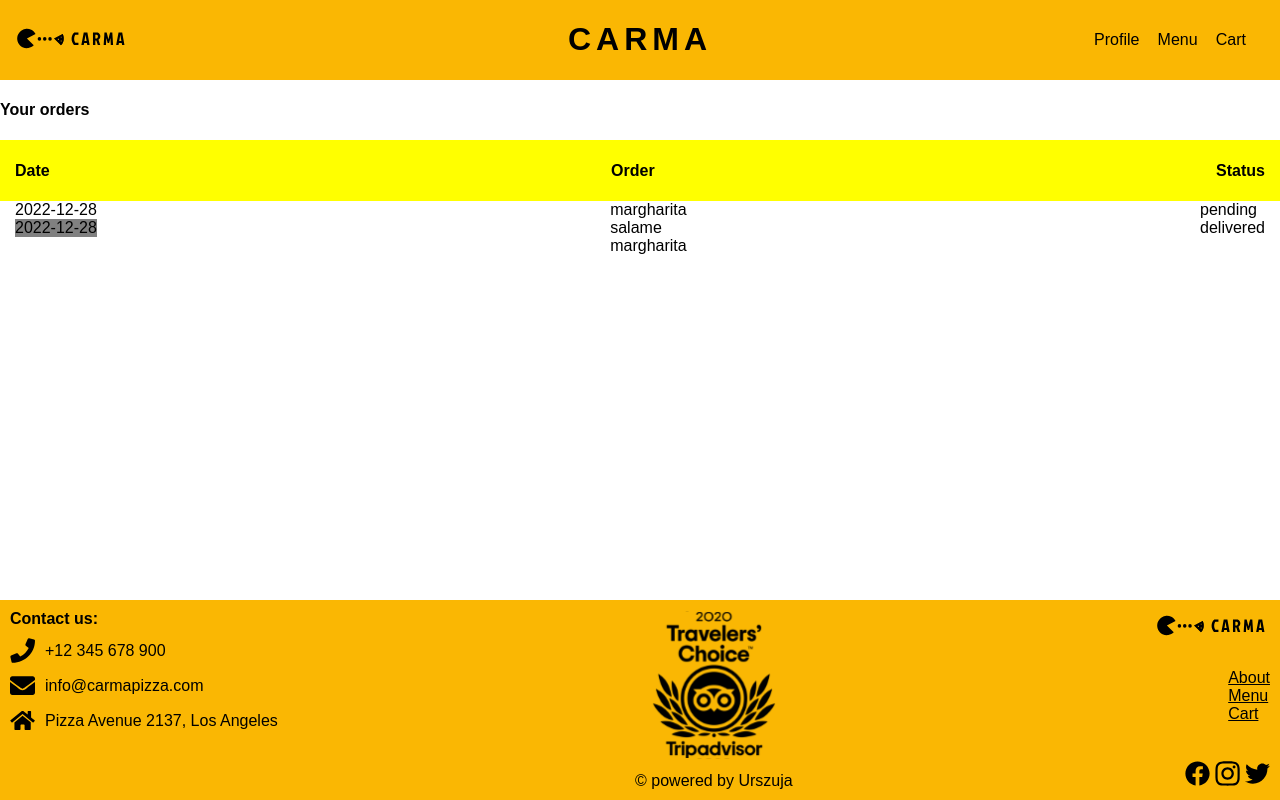
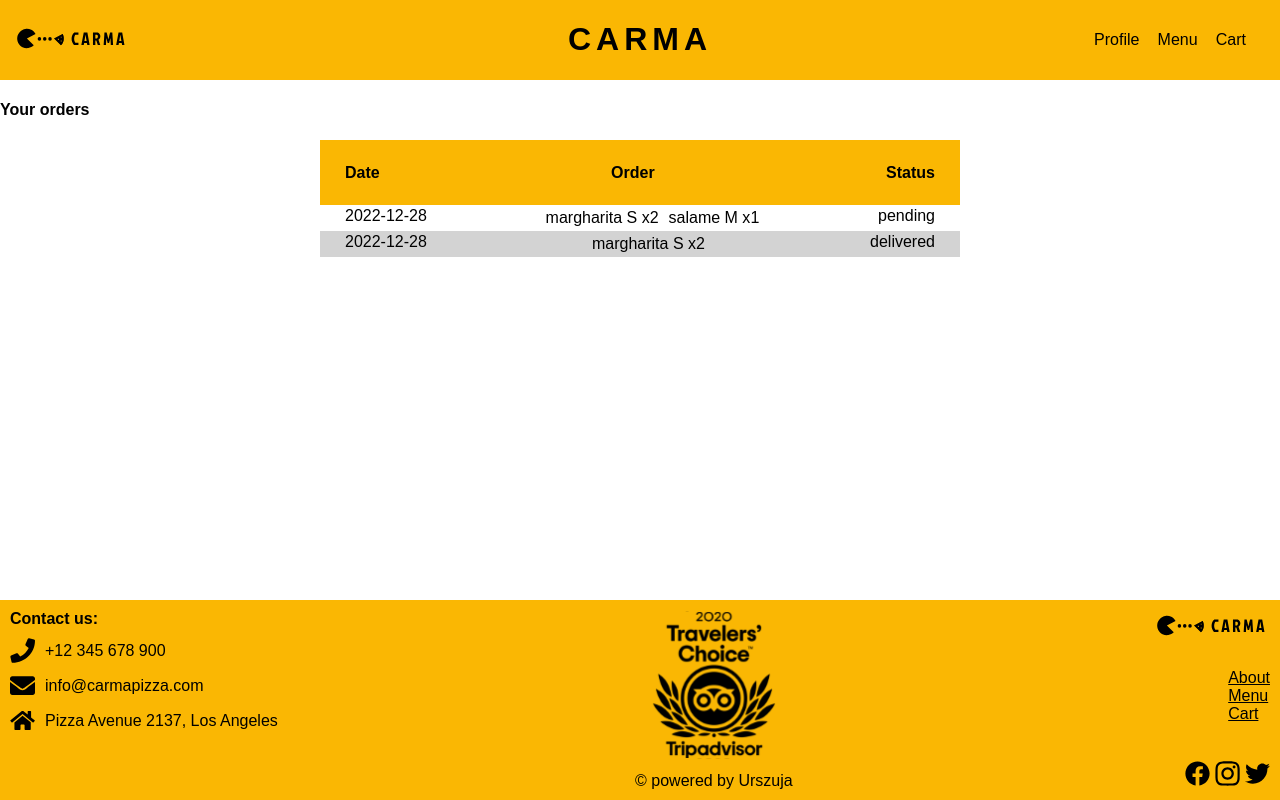
Before and after one commit to Urszuja/Carma.Restaurant.Project.Typescript.NextJS, a Next.js app in the folder carma-app/: page /order/list in a window 1280 px wide. Built offline with nearby package versions, Linux system fonts and the light colour scheme; a web font is replaced by a local one.

Commit message:
proper styles for order list added

```diff
--- a/carma-app/components/OrderList/OrderList.tsx
+++ b/carma-app/components/OrderList/OrderList.tsx
@@ -5,31 +5,25 @@ import { mockOrders } from "../../mockData";
 function OrderList() {
   return (
     <StyledOrderList>
-      <div className="label">
+      <div className="header">
         <h4>Date</h4>
         <h4>Order</h4>
         <h4>Status</h4>
       </div>
-      <div className="list">
-        <div className="time-stamp">
-          {mockOrders.map((order) => (
+      <div className="orders">
+        {mockOrders.map((order) => (
+          <div key={order.id} className="row">
             <div key={order.id}>{order.timeStamp}</div>
-          ))}
-        </div>
-        <div className="order">
-          {mockOrders.map((order) => (
             <div className="order" key={order.id}>
               {order.orderItems.map((pizza) => (
-                <div id={pizza.id}>{pizza.name}</div>
+                <div id={pizza.id}>
+                  {pizza.name} {pizza.size} x{pizza.quantity}
+                </div>
               ))}
             </div>
-          ))}
-        </div>
-        <div className="status">
-          {mockOrders.map((order) => (
             <div key={order.id}>{order.status}</div>
-          ))}
-        </div>
+          </div>
+        ))}
       </div>
     </StyledOrderList>
   );
--- a/carma-app/components/styles/OrderList.styled.ts
+++ b/carma-app/components/styles/OrderList.styled.ts
@@ -1,25 +1,28 @@
 import styled from "styled-components";
 
 export const StyledOrderList = styled.div`
-  color: black;
-  background-color: white;
-  display: flex;
-  flex-direction: column;
-  .label {
-    background-color: yellow;
+  background-color: ${(props) => props.theme.background};
+  color: ${(props) => props.theme.text};
+  margin: 10px auto;
+  width: 50%;
+  .header,
+  .row,
+  .order {
     display: flex;
     justify-content: space-between;
-    padding: 0 15px;
+    gap: 10px;
+    padding: 2px 25px;
   }
-  .list {
+
+  .header {
+    background-color: ${(props) => props.theme.main};
+  }
+
+  .orders {
     display: flex;
-    justify-content: space-between;
-    padding: 0 15px;
-
-    .time-stamp {
-      div:nth-child(2n) {
-        background-color: gray;
-      }
-    }
+    flex-direction: column;
+  }
+  .row:nth-child(2n) {
+    background-color: lightgray;
   }
 `;
```
